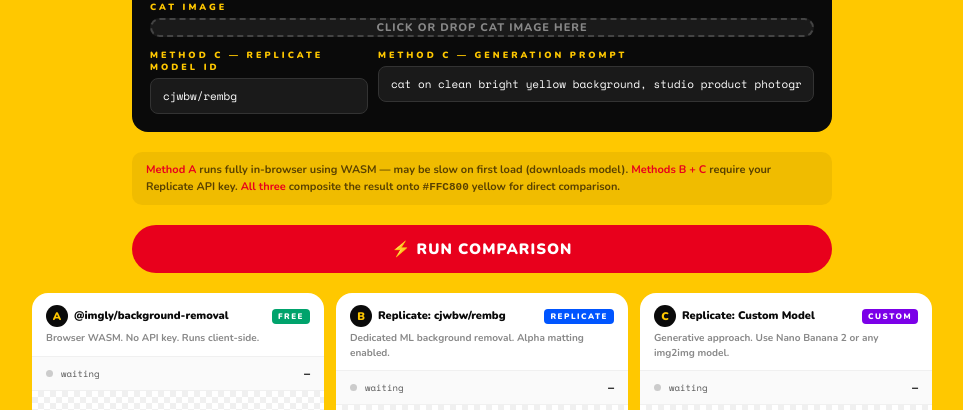
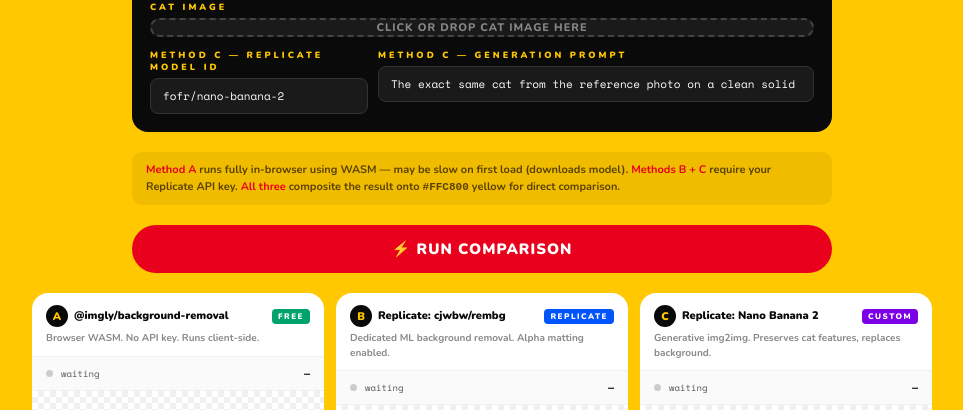
Before and after one commit to luapk/cats-will-say-anything, a React (Vite) app: page /dev/bg-test in a window 1280 px wide. Shown: the part 173-583 px from the top of the page, without its empty margins (158-1121 px from the left). Built offline with nearby package versions, Linux system fonts and the light colour scheme.

Commit message:
Method C: default to fofr/nano-banana-2, cat-consistency prompt
Prompt now explicitly preserves: fur markings, coat pattern, colours,
eye colour/shape, fur length, whiskers, age, body proportions.

https://claude.ai/code/session_01T9wKrW8ZdsPnTGf91T3o4E

```diff
--- a/src/BgRemovalComparison.jsx
+++ b/src/BgRemovalComparison.jsx
@@ -172,9 +172,9 @@ export default function BgRemovalComparison() {
   const [b64, setB64] = useState(null);
   const [mime, setMime] = useState("image/jpeg");
   const [dragOver, setDragOver] = useState(false);
-  const [modelC, setModelC] = useState("cjwbw/rembg");
+  const [modelC, setModelC] = useState("fofr/nano-banana-2");
   const [promptC, setPromptC] = useState(
-    "cat on clean bright yellow background, studio product photography, flat colour background, professional"
+    "The exact same cat from the reference photo on a clean solid yellow background. Critically preserve without any alteration: the cat's precise fur markings and coat pattern, exact fur colours, eye colour and eye shape, fur length and texture, facial structure, whisker length, age (kitten/adult/senior), body proportions, and any distinctive features or blemishes. The cat must be photorealistally identical to the reference. Clean flat yellow background (#FFD600), studio product photography, professional lighting, sharp focus on the cat."
   );
   const [running, setRunning] = useState(false);
   const [results, setResults] = useState({ a: fresh(), b: fresh(), c: fresh() });
@@ -285,8 +285,8 @@ export default function BgRemovalComparison() {
     {
       key: "c",
       label: "C",
-      name: "Replicate: Custom Model",
-      desc: "Generative approach. Use Nano Banana 2 or any img2img model.",
+      name: "Replicate: Nano Banana 2",
+      desc: "Generative img2img. Preserves cat features, replaces background.",
       tag: "CUSTOM",
       tagColor: "#7B00E8",
       timer: timerC,
```
